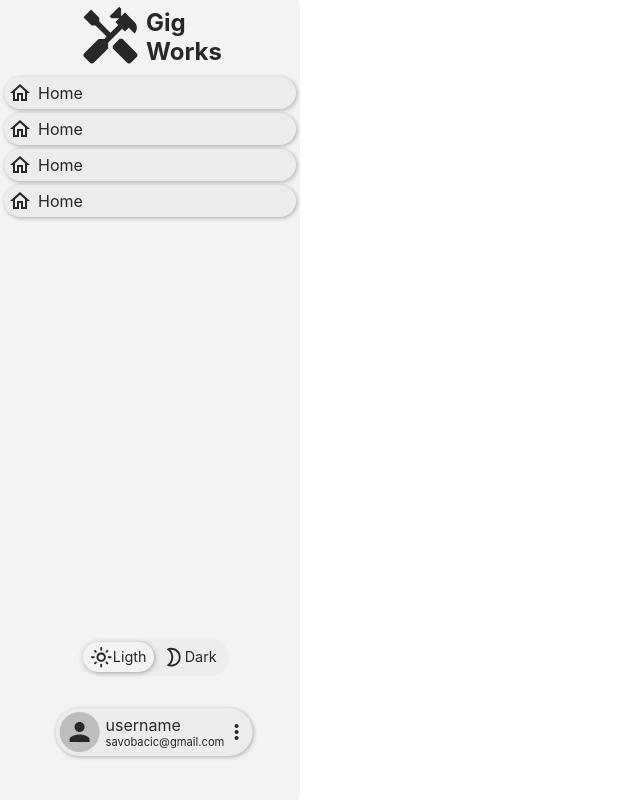
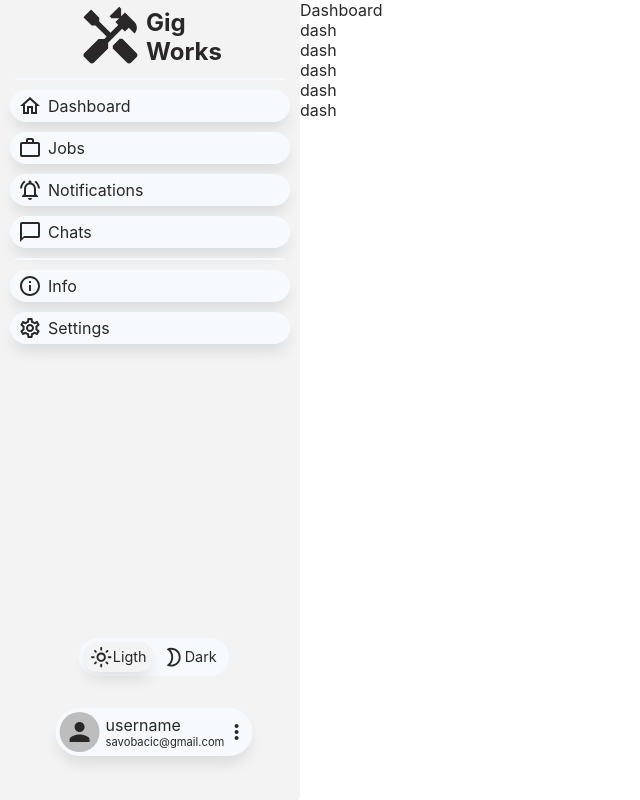
Before and after one commit to filiperak/fullstack-jobmarket-app, a React (Create React App) app in the folder client/: page / in a window 1280 px wide. Shown: the whole page, without its empty margins (0-640 px from the left). Built offline with nearby package versions, Linux system fonts and the light colour scheme.

Commit message:
sidebar icons and router

```diff
--- a/client/src/App.tsx
+++ b/client/src/App.tsx
@@ -2,13 +2,17 @@ import React from 'react';
 import { BrowserRouter as Router,Route,Routes } from 'react-router-dom';
 import Sidebar from './components/Sidebar';
 import { ThemeProvider } from './context/ThemeContext';
+import Dashboard from './views/Dashboard';
 
 function App() {
   return (
-    <div>
+    <div className='App'>
       <ThemeProvider>
       <Router>
         <Sidebar/>
+        <Routes>
+        <Route path='/' element={<Dashboard/>}/>
+        </Routes>
       </Router>
       </ThemeProvider>
 
--- /dev/null
+++ b/client/src/components/BreakLine.tsx
@@ -0,0 +1,2 @@
+import styles from '../styles/sidebar.module.css'
+export const BreakLine = (<div className={styles.breakLine}/>)
--- a/client/src/components/Sidebar.tsx
+++ b/client/src/components/Sidebar.tsx
@@ -3,17 +3,28 @@ import styles from '../styles/sidebar.module.css'
 import Logo from './Logo'
 import NavButton from './NavButton'
 import HomeOutlinedIcon from '@mui/icons-material/HomeOutlined';
+import WorkOutlineOutlinedIcon from '@mui/icons-material/WorkOutlineOutlined';
+import NotificationsActiveOutlinedIcon from '@mui/icons-material/NotificationsActiveOutlined';
+import ChatBubbleOutlineOutlinedIcon from '@mui/icons-material/ChatBubbleOutlineOutlined';
+import SettingsOutlinedIcon from '@mui/icons-material/SettingsOutlined';
+import InfoOutlinedIcon from '@mui/icons-material/InfoOutlined';
 import ThemeToggleSwitch from './ThemeToggleSwitch';
 import ProfileAvatar from './ProfileAvatar';
+import { BreakLine } from './BreakLine';
+import { useNavigate } from 'react-router-dom';
 const Sidebar = () => {
+  const Navigate = useNavigate()
   return (
     <div className={styles.sidebarMain}>
         <Logo/>
-
-        <NavButton text="Home" Icon={HomeOutlinedIcon}/>
-        <NavButton text="Home" Icon={HomeOutlinedIcon}/>
-        <NavButton text="Home" Icon={HomeOutlinedIcon}/>
-        <NavButton text="Home" Icon={HomeOutlinedIcon}/>
+        {BreakLine}
+        <NavButton text="Dashboard" Icon={HomeOutlinedIcon} onclick={() => Navigate('/')}/>
+        <NavButton text="Jobs" Icon={WorkOutlineOutlinedIcon}/>
+        <NavButton text="Notifications" Icon={NotificationsActiveOutlinedIcon}/>
+        <NavButton text="Chats" Icon={ChatBubbleOutlineOutlinedIcon}/>
+        {BreakLine}
+        <NavButton text="Info" Icon={InfoOutlinedIcon}/>
+        <NavButton text="Settings" Icon={SettingsOutlinedIcon}/>
 
         <ThemeToggleSwitch/>
         <ProfileAvatar/>
--- a/client/src/index.css
+++ b/client/src/index.css
@@ -3,22 +3,26 @@
   --app-theme-color:#5699d4;
   --app-white:#f3f3f3;
   --app-black:#292727;
-  --app-ligth-grey:#eaecee;
+  --app-ligth-grey:#f7fafc;
   --app-mid-grey:#abb2b9;
-  --app-dark-grey:#45484b;
+  --app-dark-grey:#374151;
+  --app-darkest-grey:#1a202c;
   --app-border-radius:4px;
   --app-padding:4px;
   --app-margin:4px;
-  --app-border-shadow: 1px 1px 4px rgba(0, 0, 0, 0.3);
+  --app-border-shadow: 0 10px 15px -3px rgba(0, 0, 0, 0.1);
+  /* --app-border-shadow: 1px 1px 4px rgba(0, 0, 0, 0.3); */
 }
 /* theme colors */
 [data-theme="light"] {
   --background-color: var(--app-white);
   --text-color: var(--app-black);
   --halfway-color: var(--app-ligth-grey);
+  --hover-color:var(var(--app-mid-grey))
 }
 [data-theme="dark"] {
-  --background-color: var(--app-black);
+  --background-color: var(--app-darkest-grey);
+  /* --background-color: var(--app-black); */
   --text-color: var(--app-white);
   --halfway-color: var(--app-dark-grey);
 }
@@ -60,3 +64,7 @@ code {
     display: block;
   }
 }
+
+.App{
+  display: flex;
+}
--- a/client/src/styles/sidebar.module.css
+++ b/client/src/styles/sidebar.module.css
@@ -25,7 +25,9 @@
   background-color: var(--halfway-color);
   border-radius: 20px;
   padding: var(--app-padding);
-  margin: var(--app-margin);
+  padding-left: 8px;
+  margin: 10px;
+  align-items: center;
   /* color: var(--app-dark-grey); */
   cursor: pointer;
   box-shadow: var(--app-border-shadow);
@@ -34,7 +36,7 @@
   margin-left: 6px;
 }
 .navButtons:hover {
-  color: var(--app-dark-grey) !important;
+  background: var(--app-hover-color) !important;
 
   /* color: var(--app-black); */
 }
@@ -118,3 +120,9 @@
   }
 
 }
+.breakLine{
+  width: 90%;
+  background-color: var(--halfway-color);
+  margin: 5px auto;
+  height: 2px;
+}
--- /dev/null
+++ b/client/src/views/Dashboard.tsx
@@ -0,0 +1,16 @@
+import React from 'react'
+
+const Dashboard = () => {
+  return (
+    <div style={{position:'relative'}}>
+      Dashboard
+        <p>dash</p>
+        <p>dash</p>
+        <p>dash</p>
+        <p>dash</p>
+        <p>dash</p>
+    </div>
+  )
+}
+
+export default Dashboard
```
